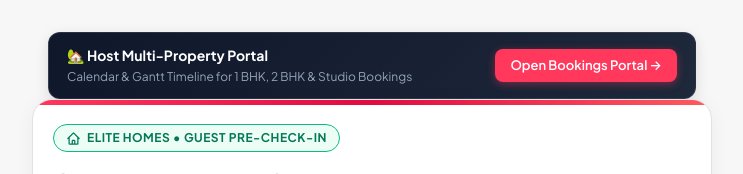
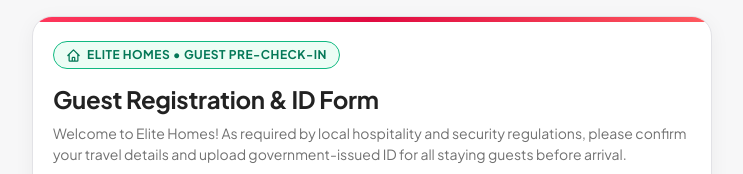
Before and after one commit to christopher4635/airbnb-guest-registration, a website: page frontend/index.html in a window 1280 px wide. Shown: the top 174 px of the page, without its empty margins (268-1011 px from the left). Drawn offline with Linux system fonts and the light colour scheme.

Commit message:
fix(guest-form): remove Open Bookings Portal bar and host admin link from guest check-in form

```diff
--- a/frontend/index.html
+++ b/frontend/index.html
@@ -702,24 +702,6 @@
   <script src="js/api.js"></script>
 </head>
 <body>
-  <!-- HOST QUICK ACCESS BAR -->
-  <div style="max-width: 680px; margin: 16px auto 0; padding: 0 16px;">
-    <div style="background: linear-gradient(135deg, #0F172A, #1E293B); color: #fff; padding: 12px 18px; border-radius: 12px; display: flex; justify-content: space-between; align-items: center; box-shadow: 0 4px 14px rgba(0,0,0,0.12); flex-wrap: wrap; gap: 10px; border: 1px solid rgba(255,255,255,0.1);">
-      <div>
-        <div style="font-weight: 700; font-size: 14px; display: flex; align-items: center; gap: 6px;">
-          <span>🏡 Host Multi-Property Portal</span>
-        </div>
-        <div style="font-size: 12px; color: #94A3B8; margin-top: 2px;">
-          Calendar & Gantt Timeline for 1 BHK, 2 BHK & Studio Bookings
-        </div>
-      </div>
-      <a href="admin.html" style="background: #FF385C; color: #fff; padding: 7px 15px; border-radius: 8px; font-weight: 600; font-size: 13px; text-decoration: none; display: inline-flex; align-items: center; gap: 6px; box-shadow: 0 2px 8px rgba(255, 56, 92, 0.4);">
-        <span>Open Bookings Portal →</span>
-      </a>
-    </div>
-  </div>
-
-
   <div class="container">
 
     <!-- Header -->
@@ -898,8 +880,7 @@
     </form>
 
     <footer style="margin-top: 36px; text-align: center; font-size: 12px; color: var(--text-muted);">
-      <span>Elite Homes Guest Portal</span> &bull; <span>Secure Encrypted Submission</span> &bull;
-      <a href="admin.html" style="color: var(--text-muted); text-decoration: underline;">Host Admin (Edit Fields)</a>
+      <span>Elite Homes Guest Portal</span> &bull; <span>Secure Encrypted Submission</span>
     </footer>
 
   </div>
```
Also changed, not shown: index.html (+1 -20 lines).
